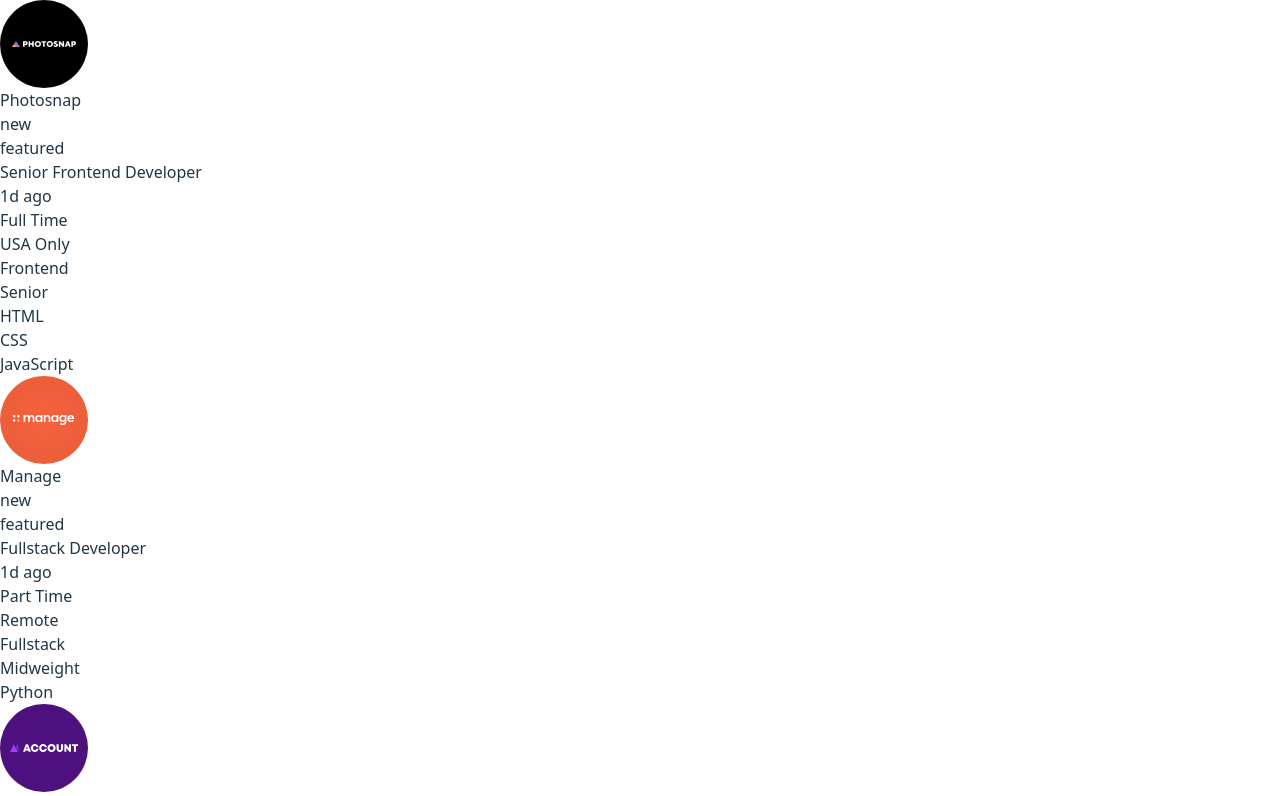
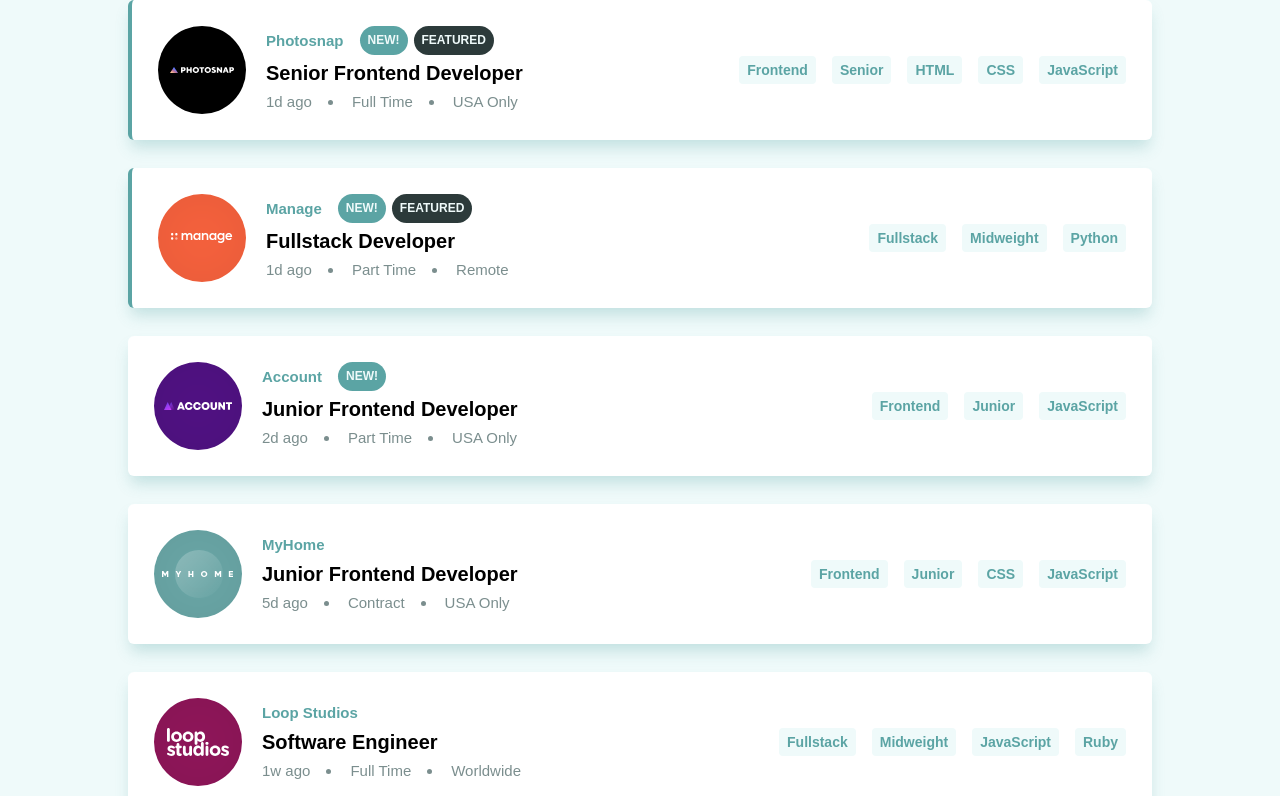
Before and after one commit to Sandeep-Murmu/fm-solution-Job-listings-with-filtering, a React (Vite) app: page / in a window 1280 px wide. Shown: the top 796 px of the page. Built offline with nearby package versions, Linux system fonts and the light colour scheme.

Commit message:
update job card style in desktop

```diff
--- a/src/App.jsx
+++ b/src/App.jsx
@@ -3,11 +3,11 @@
 
 function App() {
   return (
-    <>
+    <div className="job-list w-full flex flex-col items-center gap-7">
       {data.map((job) => (
         <JobItem key={job.id} jobObj={job} />
       ))}
-    </>
+    </div>
   );
 }
 
--- a/src/components/JobItem.jsx
+++ b/src/components/JobItem.jsx
@@ -3,36 +3,46 @@
   console.log(jobObj.languages);
 
   return (
-    <div className="job-item">
-      <div className="job-logo">
+    <div
+      className={`job-item rounded-md shadow-[0_10px_15px_-3px_rgba(91,164,164,0.3)]  flex items-center p-6.5 w-full max-w-5xl justify-between bg-white  ${
+        jobObj.featured && "border-l-4 border-l-(--Green-400)"
+      }`}
+    >
+      <div className="job-logo pr-5">
         <img src={jobObj.logo} alt={jobObj.company} />
       </div>
-      <div className="job-info">
-        <div className="job-info__top">
-          <h3 className="company-name">{jobObj.company}</h3>
-          <div className="job-tags">
-            {jobObj.new && <div className="job-new">new</div>}
-            {jobObj.featured && <div className="job-featured">featured</div>}
+      <div className="job-info mr-auto">
+        <div className="job-info__top flex items-center mb-1">
+          <h3 className="company-name font-bold mr-4 text-(--Green-400)">
+            {jobObj.company}
+          </h3>
+          <div className="job-tags flex  gap-1.5 text-xs font-bold *:px-2 *:py-1 *:leading-[21px] *:text-(--Green-50) *:rounded-full *:uppercase">
+            {jobObj.new && <div className="job-new bg-(--Green-400)">new!</div>}
+            {jobObj.featured && (
+              <div className="job-featured bg-(--Green-900)">featured</div>
+            )}
           </div>
         </div>
         <div className="job-info__main">
-          <h2 className="job-position">{jobObj.position}</h2>
-          <ul className="job-detail">
-            <li>{jobObj.postedAt}</li>
+          <h2 className="job-position text-xl font-bold hover:text-(--Green-400) cursor-pointer transition-colors mb-1">
+            {jobObj.position}
+          </h2>
+          <ul className="job-detail flex list-disc text-(--Gray-400) gap-8 indent-2 ml-[-8px]">
+            <li className="list-none">{jobObj.postedAt}</li>
             <li>{jobObj.contract}</li>
             <li>{jobObj.location}</li>
           </ul>
         </div>
       </div>
-      <div className="job-holdings">
-        <div className="job-role">{jobObj.role}</div>
-        <div className="job-level">{jobObj.level}</div>
+      <div className="job-holdings flex gap-4 text-(--Green-400) font-semibold *:bg-(--Green-50) *:px-2 *:py-1 text-sm *:rounded-sm *:cursor-pointer *:hover:bg-(--Green-400) *:hover:text-(--Green-50) transition-all">
+        <button className="job-role">{jobObj.role}</button>
+        <button className="job-level">{jobObj.level}</button>
 
         {jobObj.languages.map((language, index) => {
           return (
-            <div key={index} className="job-language">
+            <button key={index} className="job-language">
               {language}
-            </div>
+            </button>
           );
         })}
       </div>
--- a/src/index.css
+++ b/src/index.css
@@ -1,70 +1,19 @@
 @import "tailwindcss";
+@import url("https://fonts.googleapis.com/css2?family=League+Spartan:wght@100..900&display=swap");
 
 :root {
-  font-family: system-ui, Avenir, Helvetica, Arial, sans-serif;
-  line-height: 1.5;
-  font-weight: 400;
+  --Green-400: hsl(180, 29%, 50%);
 
-  color-scheme: light dark;
-  color: rgba(255, 255, 255, 0.87);
-  background-color: #242424;
+  /* --Green-400: rgba(91, 164, 164, 0.3); */
 
-  font-synthesis: none;
-  text-rendering: optimizeLegibility;
-  -webkit-font-smoothing: antialiased;
-  -moz-osx-font-smoothing: grayscale;
-}
-
-a {
-  font-weight: 500;
-  color: #646cff;
-  text-decoration: inherit;
-}
-a:hover {
-  color: #535bf2;
+  --Green-50: hsl(180, 52%, 96%);
+  --Gray-400: hsl(180, 8%, 52%);
+  --Green-900: hsl(180, 14%, 20%);
 }
 
 body {
-  margin: 0;
-  display: flex;
-  place-items: center;
-  min-width: 320px;
+  font-family: "League Spartan", sans-serif;
+  font-size: 15px;
   min-height: 100vh;
+  background-color: var(--Green-50);
 }
-
-h1 {
-  font-size: 3.2em;
-  line-height: 1.1;
-}
-
-button {
-  border-radius: 8px;
-  border: 1px solid transparent;
-  padding: 0.6em 1.2em;
-  font-size: 1em;
-  font-weight: 500;
-  font-family: inherit;
-  background-color: #1a1a1a;
-  cursor: pointer;
-  transition: border-color 0.25s;
-}
-button:hover {
-  border-color: #646cff;
-}
-button:focus,
-button:focus-visible {
-  outline: 4px auto -webkit-focus-ring-color;
-}
-
-@media (prefers-color-scheme: light) {
-  :root {
-    color: #213547;
-    background-color: #ffffff;
-  }
-  a:hover {
-    color: #747bff;
-  }
-  button {
-    background-color: #f9f9f9;
-  }
-}
```
